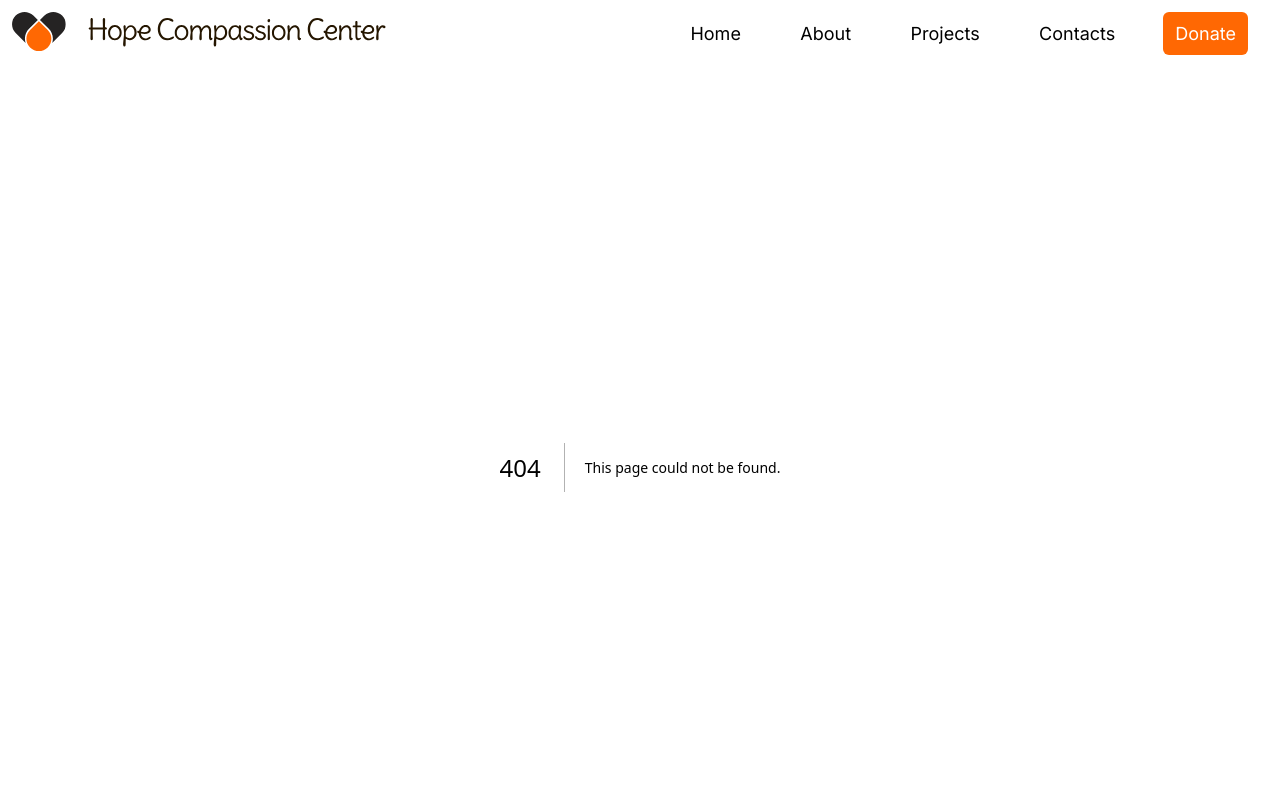
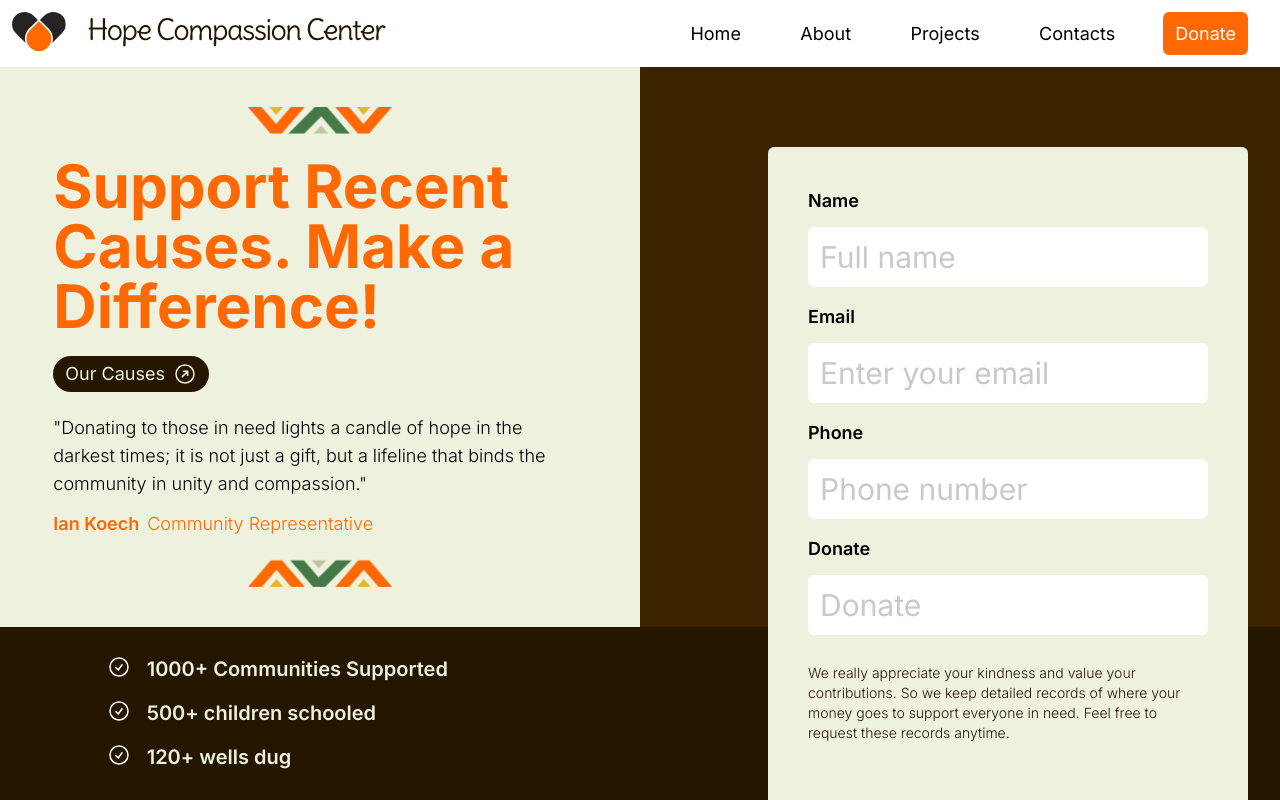
Before and after one commit to koechian/hopecompassioncenter, a Next.js app: page /pages/donate in a window 1280 px wide. Before the commit this address had no page. Shown: the top 800 px of the page. Built offline with nearby package versions, Linux system fonts and the light colour scheme; a web font is replaced by a local one.

Commit message:
feat-donate-page

```diff
--- a/app/components/Header/header.js
+++ b/app/components/Header/header.js
@@ -66,9 +66,11 @@ const Header = () => {
             </Link>
           </li>
         </ul>
-        <button className=" mx-5 py-2 px-3 bg-orange rounded-md p-4 text-white  scale-1.1 cursor-pointer">
-          Donate
-        </button>
+        <Link href={'/pages/donate'}>
+          <button className=" mx-5 py-2 px-3 bg-orange rounded-md p-4 text-white  scale-1.1 cursor-pointer">
+            Donate
+          </button>
+        </Link>
       </div>
     </nav>
   );
--- a/app/pages/Projects/page.js
+++ /dev/null
@@ -1,3 +0,0 @@
-export default function Page() {
-  return <h1>Hello, Next.js!</h1>;
-}
--- /dev/null
+++ b/app/pages/donate/page.jsx
@@ -0,0 +1,90 @@
+import Link from 'next/link'
+import React from 'react'
+
+function Donate() {
+    return (
+        <div className="flex flex-col">
+            <div className="w-full flex flex-col tablet:flex-col desktop:flex-row justify-center items-center">
+                <div className="w-full desktop:w-1/2 tablet:w-full  bg-cream desktop:h-[70vh] tablet:h-fit desktop:gap-0 tablet:gap-10 gap-10 flex flex-col justify-between items-center py-10">
+                    <img src="/graphic.png" className='w-36' alt="" />
+                    <div className="flex flex-col desktop:text-start text-center tablet:text-center items-center desktop:items-start  tablet:items-center w-10/12 gap-5">
+                        <h1 className='text-orange text-3xl desktop:text-6xl font-bold w-100'>Support Recent Causes. Make a Difference!</h1>
+                        <Link href={'/pages/projects'}>
+                            <button className='rounded-full flex flex-row gap-2 items-center justify-center py-1 px-3 text-md desktop:text-lg bg-brown text-cream'>
+                                Our Causes
+                                <svg xmlns="http://www.w3.org/2000/svg" fill="none" viewBox="0 0 24 24" stroke-width="1.5" stroke="currentColor" data-slot="icon" className="w-6 h-6 -rotate-45">
+                                    <path stroke-linecap="round" stroke-linejoin="round" d="m12.75 15 3-3m0 0-3-3m3 3h-7.5M21 12a9 9 0 1 1-18 0 9 9 0 0 1 18 0Z" />
+                                </svg>
+
+                            </button>
+                        </Link>
+                    </div>
+
+                    <div className="flex flex-col text-center text-sm desktop:text-lg tablet:text-center desktop:text-start w-10/12 gap-3">
+                        <p className='font-light'>
+                            "Donating to those in need lights a candle of hope in the darkest times; it is not just a gift, but a lifeline that binds the community in unity and compassion."
+                        </p>
+                        <span className="flex flex-row gap-2 desktop:justify-start justify-center tablet:justify-center">
+                            <p className='text-orange font-semibold'>Ian Koech</p>
+                            <p className='text-orange font-light'>Community Representative</p>
+
+                        </span>
+
+                    </div>
+                    <img src="/graphic.png" className='w-36 rotate-180' alt="" />
+                </div>
+                <div className="w-full desktop:w-1/2 tablet:w-full bg-[#3C2300] desktop:h-[70vh] h-fit tablet:h-fit relative justify-center items-center flex py-10 tablet:justify-center tablet:flex tablet:py-10">
+                    <form className="w-11/12 desktop:w-9/12 tablet:w-9/12 bg-cream relative desktop:absolute tablet:relative p-5 desktop:p-10 desktop:top-20 top-0 left-0 tablet:top-0 gap-4 flex flex-col desktop:left-32 tablet:left-0 rounded-md">
+                        <div className="flex flex-col gap-3 text-lg">
+                            <label htmlFor="name" className='font-semibold'>Name</label>
+                            <input type="text" className='w-100 rounded-md text-md desktop:text-3xl px-3 py-3 placeholder:text-[#C9C9C9]' placeholder='Full name' />
+                        </div>
+
+                        <div className="flex flex-col gap-3 text-lg">
+                            <label htmlFor="email" className='font-semibold'>Email</label>
+                            <input type="email" className='w-100 rounded-md text-md desktop:text-3xl px-3 py-3 placeholder:text-[#C9C9C9]' placeholder='Enter your email' />
+                        </div>
+                        <div className="flex flex-col gap-3 text-lg">
+                            <label htmlFor="phone" className='font-semibold'>Phone</label>
+                            <input type="number" className='w-100 rounded-md text-md desktop:text-3xl px-3 py-3 placeholder:text-[#C9C9C9]' placeholder='Phone number' />
+                        </div>
+                        <div className="flex flex-col gap-3 text-lg">
+                            <label htmlFor="name" className='font-semibold'>Donate</label>
+                            <input type="number" className='w-100 rounded-md text-md desktop:text-3xl px-3 py-3 placeholder:text-[#C9C9C9]' placeholder='Donate' />
+                        </div>
+                        <p className='font-light text-sm desktop:text-md  text-brown py-3'>
+                            We really appreciate your kindness and value your contributions. So we keep detailed records of where your money goes to support everyone in need. Feel free to request these records anytime.
+                        </p>
+                        <div className="flex flex-col desktop:pt-10 justify-start">
+                            <button type='button' className='bg-orange py-3 px-4 w-2/4 rounded-md text-[#25160087] hover:text-cream'>Make Donation</button>
+                        </div>
+                    </form>
+                </div>
+            </div>
+            <div className="w-full flex desktop:h-[30vh] tablet:h-fit  bg-brown justify-center ">
+                <div className="flex flex-col w-11/12 desktop:w-10/12 py-7 gap-4">
+                    <span className='flex flex-row gap-4'>
+                        <svg xmlns="http://www.w3.org/2000/svg" fill="none" viewBox="0 0 24 24" stroke-width="1.5" stroke="currentColor" data-slot="icon" className="text-white w-6 h-6">
+                            <path stroke-linecap="round" stroke-linejoin="round" d="M9 12.75 11.25 15 15 9.75M21 12a9 9 0 1 1-18 0 9 9 0 0 1 18 0Z" />
+                        </svg>
+                        <h3 className='text-cream text-xl font-semibold'>1000+ Communities Supported</h3>
+                    </span>
+                    <span className='flex flex-row gap-4'>
+                        <svg xmlns="http://www.w3.org/2000/svg" fill="none" viewBox="0 0 24 24" stroke-width="1.5" stroke="currentColor" data-slot="icon" className="text-white w-6 h-6">
+                            <path stroke-linecap="round" stroke-linejoin="round" d="M9 12.75 11.25 15 15 9.75M21 12a9 9 0 1 1-18 0 9 9 0 0 1 18 0Z" />
+                        </svg>
+                        <h3 className='text-cream text-xl font-semibold'>500+ children schooled</h3>
+                    </span>
+                    <span className='flex flex-row gap-4'>
+                        <svg xmlns="http://www.w3.org/2000/svg" fill="none" viewBox="0 0 24 24" stroke-width="1.5" stroke="currentColor" data-slot="icon" className="text-white w-6 h-6">
+                            <path stroke-linecap="round" stroke-linejoin="round" d="M9 12.75 11.25 15 15 9.75M21 12a9 9 0 1 1-18 0 9 9 0 0 1 18 0Z" />
+                        </svg>
+                        <h3 className='text-cream text-xl font-semibold'>120+ wells dug</h3>
+                    </span>
+                </div>
+            </div>
+        </div>
+    )
+}
+
+export default Donate
--- /dev/null
+++ b/app/pages/projects/page.js
@@ -0,0 +1,7 @@
+export default function Page() {
+  return <div className="w-full h-[100vh] bg-brown">
+    <div className="flex flex-row">
+
+    </div>
+  </div>
+}
--- a/tailwind.config.js
+++ b/tailwind.config.js
@@ -25,6 +25,10 @@ module.exports = {
         orange: "#FF6803",
         green: "#003e1f",
       },
+      transitionTimingFunction: {
+        'in-expo': 'cubic-bezier(0.95, 0.05, 0.795, 0.035)',
+        'out-expo': 'cubic-bezier(0.19, 1, 0.22, 1)',
+      }
     },
   },
   plugins: [],
```
Also changed, not shown: public/graphic.png (added).
